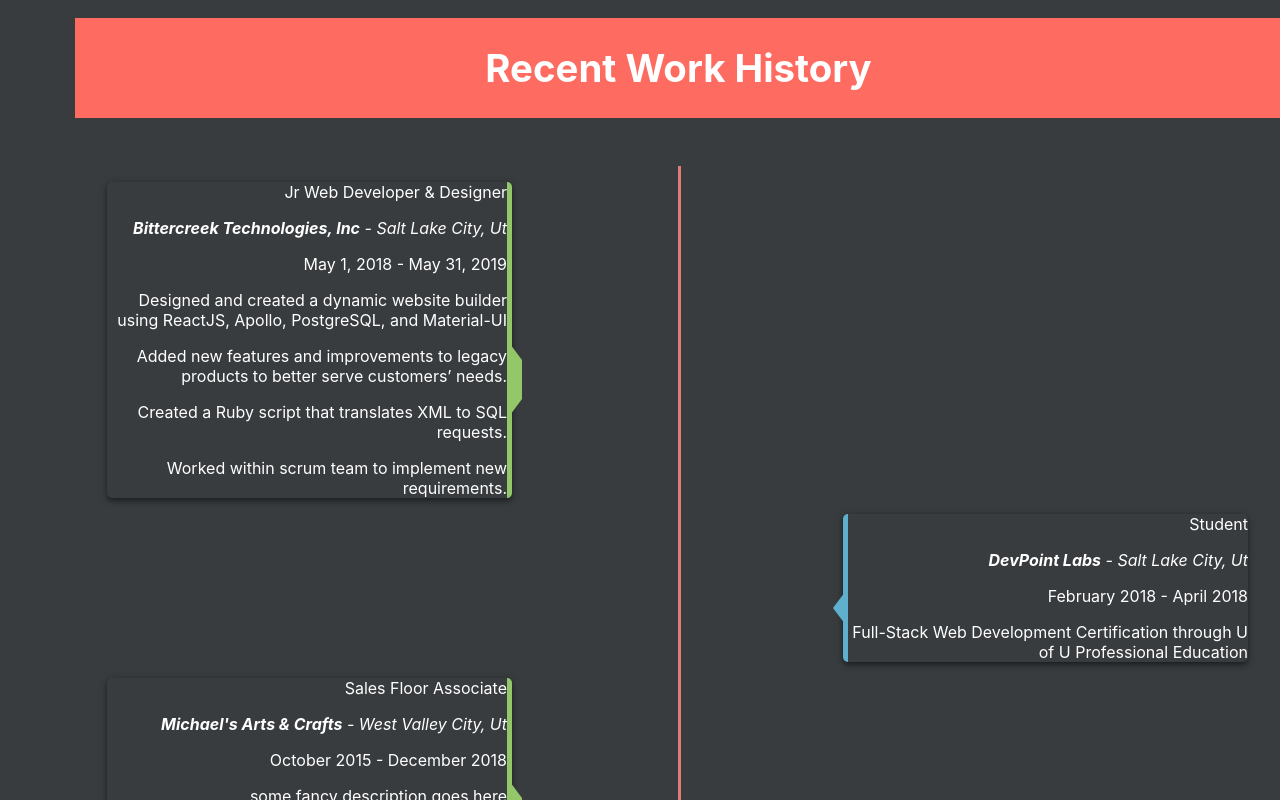
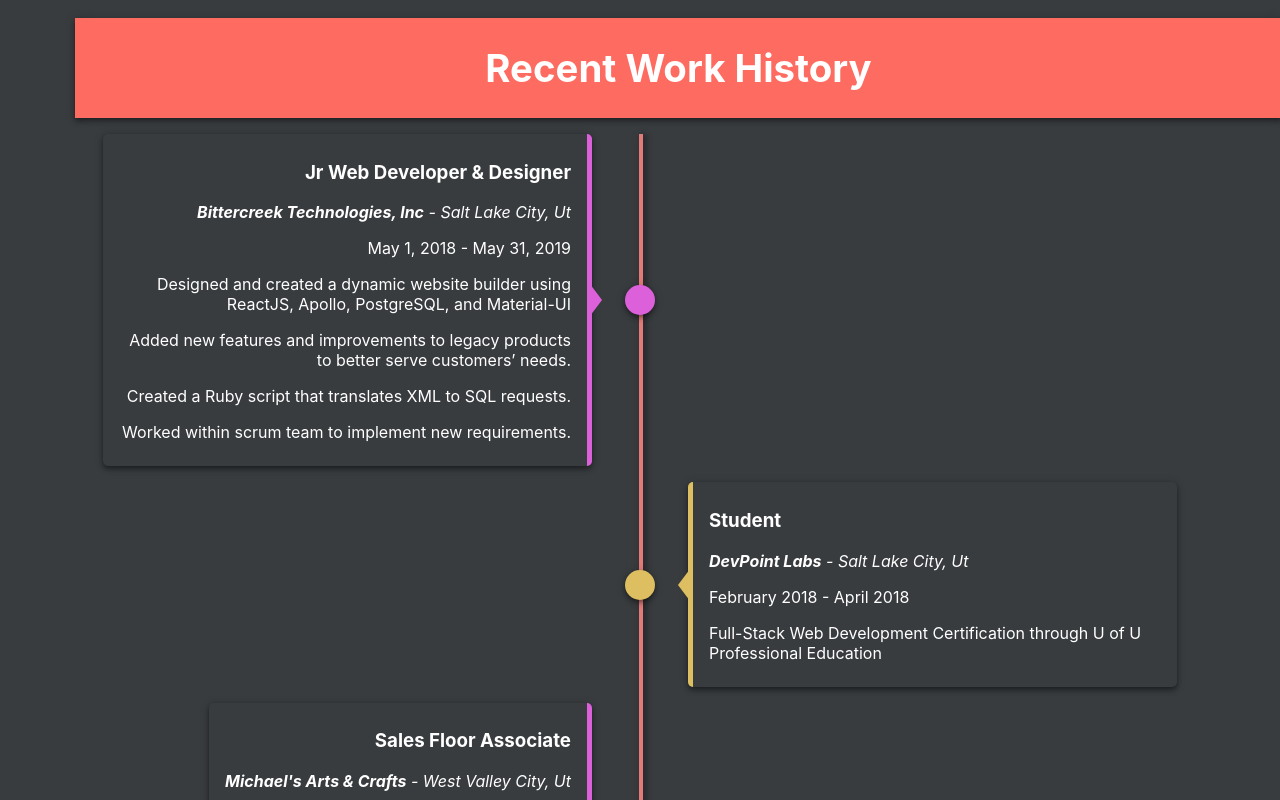
Before and after one commit to ShandelleLeigh/September, a React (Create React App) app: page / in a window 1280 px wide. Shown: the part 1320-2120 px from the top of the page. Built offline with nearby package versions, Linux system fonts and the light colour scheme.

Commit message:
Fix drop shadow on resume page

```diff
--- a/src/Pages/Resume.js
+++ b/src/Pages/Resume.js
@@ -12,8 +12,6 @@
       <SectionHeader headerText={'Recent Work History'} color={'pink'} />
       <div className='tContainer'>
         <div className='lineThing' />
-
-        {/* <div>{new Date().getFullYear()}</div> */}
           {
             workHistory.map( (item, index) =>
               <TimelineItem data={item} key={'wh'+index}/>
--- a/src/components/SectionHeader.js
+++ b/src/components/SectionHeader.js
@@ -7,6 +7,9 @@
     padding: '1px',
     width: '100%',
     fontSize: '1.2em',
+    boxShadow: '0px 2px 4px -1px rgba(0,0,0,0.3), 0px 4px 5px 0px rgba(0,0,0,0.2), 0px 1px 10px 0px rgba(0,0,0,0.2)',
+  },
+  textStyle: {
   },
   pink: {
     backgroundColor:  '#fe6b60',
--- a/src/components/TimelineItem.js
+++ b/src/components/TimelineItem.js
@@ -25,8 +25,9 @@
     dates, degree, description, type,
   } = data
   return (
+    <Fragment>
       <div className={type === 'school' ? 'educationItem' : 'jobItem'} >
-      <p>{roleTitle}</p>
+        <h3><b>{roleTitle}</b></h3>
         <p><i><b>{company}</b> - {location}</i></p>
         <p>{dates}</p>
         <p>{degree}</p>
@@ -35,8 +36,9 @@
             <DescriptionDiv desc={description}/>
           ) : null
         }
+        <div className='dot'/>
       </div>
-
+    </Fragment>
   )
 }
 
--- a/src/components/item.css
+++ b/src/components/item.css
@@ -1,75 +1,78 @@
 .jobItem, .educationItem {
   box-shadow: 0px 2px 4px -1px rgba(0,0,0,0.3), 0px 4px 5px 0px rgba(0,0,0,0.2), 0px 1px 10px 0px rgba(0,0,0,0.2);
   border-radius: 5px;
-  /* padding: 15px; */
   position: relative;
-  width: 400px;
-  max-width: 40%;
+  width: 40%;
+  max-width: max-content;
   text-align: right;
   margin: 3px 3em;
+  padding: .5em 1em;
 }
 
 .educationItem {
-  /* margin: 1em 2em 1em auto; */
-  margin: 0 2em 0 auto;
-  align-self: right;
-  border-left: #5eb0cc solid 5px;
+  margin: 1em 2em 1em calc(50% + 3em);
+  border-left: #ddbe60 solid 5px;
+  text-align: left;
+}
+
+.educationItem::before, .jobItem::after {
+  content: '';
+  position: absolute;
+  top: calc(50% - 20px);
+  border-top: transparent solid 20px;
+  border-bottom: transparent solid 20px;
 }
 
 .educationItem::before {
-  content: '';
-  position: absolute;
-  border-top: transparent solid 20px;
-  border-bottom: transparent solid 20px;
-  border-right: #5eb0cc solid 15px; /* whatever color parent is */
-  top: calc(50%);
-  bottom: 50%;
+  border-right: #ddbe60 solid 15px; /* whatever color parent is */
   left: -15px;
-  /* height: calc(50% - 15px); */
 }
 
 .jobItem {
-  margin: 1em auto 1em 2em;
-  border-right: #94c769 solid 5px;
+  margin: 1em calc(50% + 3em) 1em auto;
+  border-right: #dd60db solid 5px;
 }
 
 .jobItem::after{
-  margin: 0;
-  content: '';
-  position: absolute;
-  border-top: transparent solid 20px;
-  border-bottom: transparent solid 20px;
-  border-left: #94c769 solid 15px; /* whatever color parent is */
-  top: 50%;
-  bottom: 25% ;
+  border-left: #dd60db solid 15px; /* whatever color parent is */
   right: -15px;
 }
 
-.jobItem .circle, .educationItem .circle {
-  background-color: #fff;
-  border: 3px solid #e17b77;
-  border-radius: 50%;
+.dot {
+  content: '';
+  height: 30px;
+  width: 30px;
+  border-radius: 15px;
+  /* background-color: #e17b77; */
   position: absolute;
-  top: calc(50% - 10px);
-  right: -40px;
-  width: 20px;
-  height: 20px;
-  z-index: 100;
+  top: calc(50% - 15px);
+  box-shadow: 0px 2px 4px -1px rgba(0,0,0,0.3), 0px 4px 5px 0px rgba(0,0,0,0.2), 0px 1px 10px 0px rgba(0,0,0,0.2);
+}
+
+.jobItem > .dot {
+  right: calc( -3em - 20px);
+  background-color: #dd60db;
+}
+
+.educationItem > .dot {
+  left: calc( -3em - 20px);
+  background-color: #ddbe60;
 }
 
 .tContainer {
-  margin: 3em 0;
-  position: absolute;
+  margin-top: 0;
+  position: relative;
   width: calc(100% - 75px);
+
 }
 
 .lineThing {
   background-color: #e17b77;
+  box-shadow: 2px 0px 4px -1px rgba(0,0,0,0.3), 4px 0px 5px 0px rgba(0,0,0,0.2), 1px 0px 10px 0px rgba(0,0,0,0.2);
   content: '';
   position: absolute;
-  margin-left: calc(50% );
-  width: 3px;
+  margin-left: calc(50% - 1.5px);
+  width: 4px;
   top: 0;
   bottom: 0;
-
 }
--- a/src/data/resumeData.js
+++ b/src/data/resumeData.js
@@ -20,6 +20,7 @@
     dates: 'February 2018 - April 2018',
     description: [
       'Full-Stack Web Development Certification through U of U Professional Education',
+
     ],
     relevancy: true,
     type: 'school',
```
Lines whose indentation alone changed are shown as unchanged.
